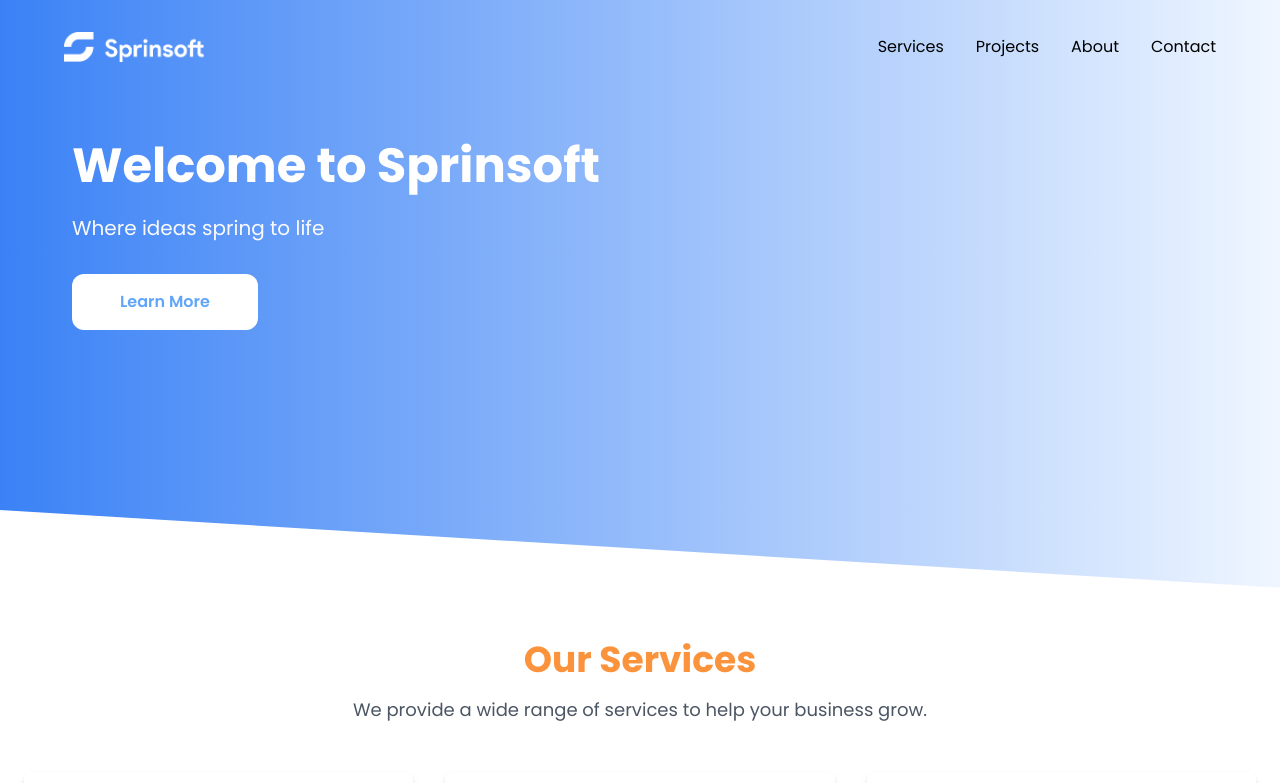
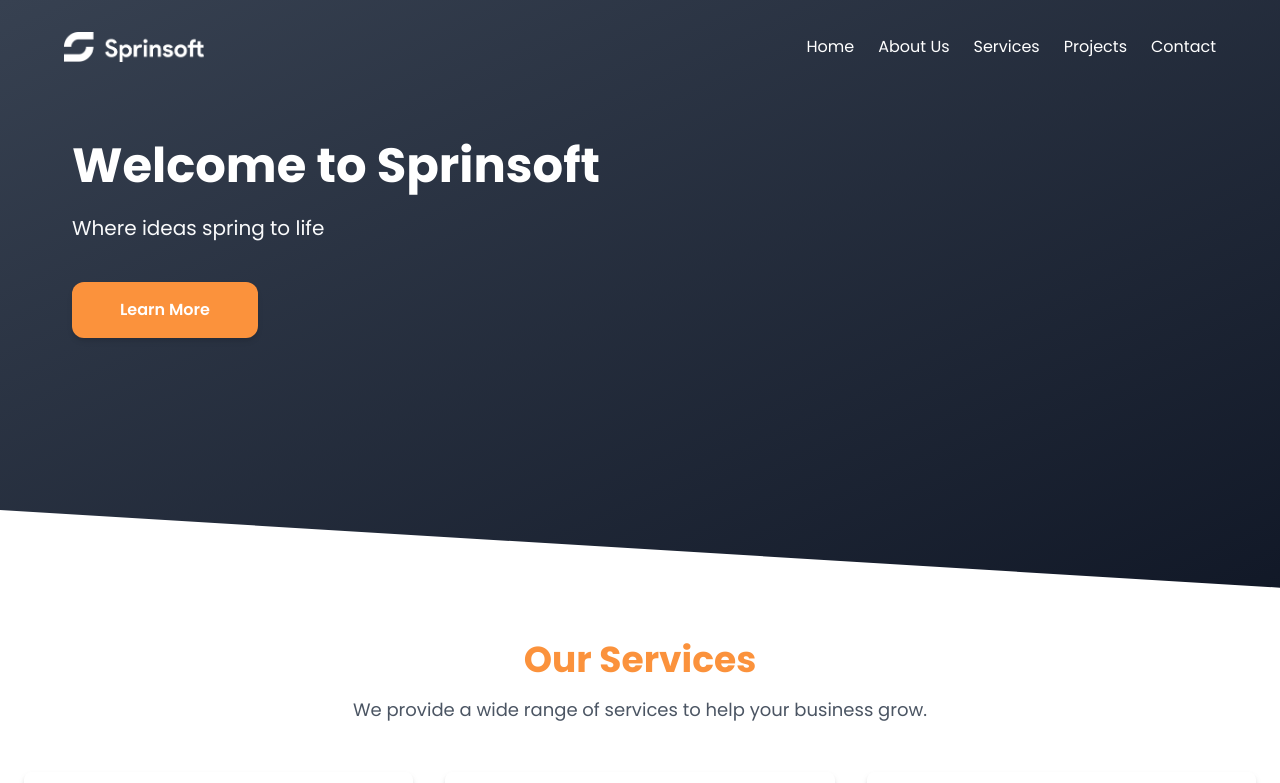
Before and after one commit to MAhsen23/Sprinsoft, a Next.js app: page / in a window 1280 px wide. Shown: the top 783 px of the page. Built offline with nearby package versions, Linux system fonts and the light colour scheme.

Commit message:
Change background

```diff
--- a/src/components/hero/Hero.tsx
+++ b/src/components/hero/Hero.tsx
@@ -7,7 +7,7 @@ import Header from '../header/Header';
 const HeroSection = (props: any) => {
     return (
         <>
-            <div className="h-[600px] relative bg-gradient-to-r from-blue-500 to-blue-50 flex flex-col py-4 lg:px-12">
+            <div className="h-[600px] relative bg-gradient-to-tl from-gray-900 to-gray-700 flex flex-col py-4 lg:px-12">
                 <div className=''>
                     <Header />
                 </div>
@@ -21,7 +21,7 @@ const HeroSection = (props: any) => {
                         </p>
                         <Link href={'/about'}>
                             {props.showButton && (
-                                <button className="px-6 md:px-12 py-3 md:py-4 mt-4 bg-white text-blue-400 font-semibold rounded-xl hover:text-blue-500 transition duration-300">
+                                <button className="px-6 md:px-12 py-3 hover:shadow-lg shadow-md md:py-4 mt-6 bg-orange-400 hover:bg-orange-500 text-white font-semibold rounded-xl hover:text-white transition duration-300">
                                     Learn More
                                 </button>
                             )}
--- a/src/components/nav/Navbar.tsx
+++ b/src/components/nav/Navbar.tsx
@@ -1,16 +1,16 @@
 import Link from 'next/link'
 import React from 'react'
 
-// className = {`md:hidden bg-[${colors.background}]`}
 const Navbar = () => {
     return (
         <>
-            <nav className="hidden md:flex space-x-8">
-                <Link href="/#services" className="hover:text-gray-400">Services</Link>
-                <Link href="/#projects" className="hover:text-gray-400">Projects</Link>
-                <Link href="/about" className={`hover:text-gray-400`}>About</Link>
-                <Link href="/#contact" className="hover:text-gray-400">Contact</Link>
-            </nav>
+            <nav className="hidden md:flex text-white space-x-6">
+                <Link href="/" className="hover:text-gray-200">Home</Link>
+                <Link href="/about" className="hover:text-gray-200">About Us</Link>
+                <Link href="/#services" className="hover:text-gray-200">Services</Link>
+                <Link href="/#projects" className={`hover:text-gray-200`}>Projects</Link>
+                <Link href="/#contact" className="hover:text-gray-200">Contact</Link>
+            </nav >
         </>
     )
 }
```
